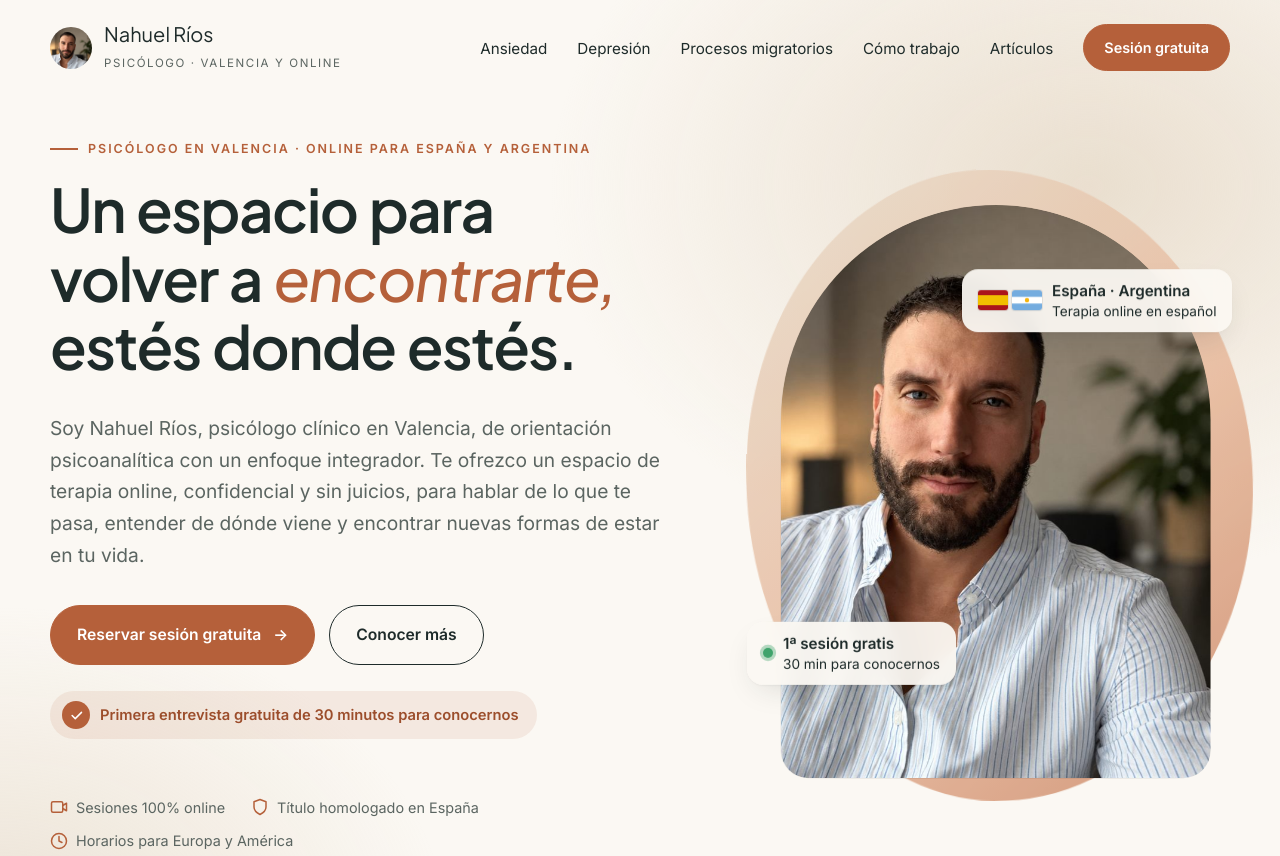
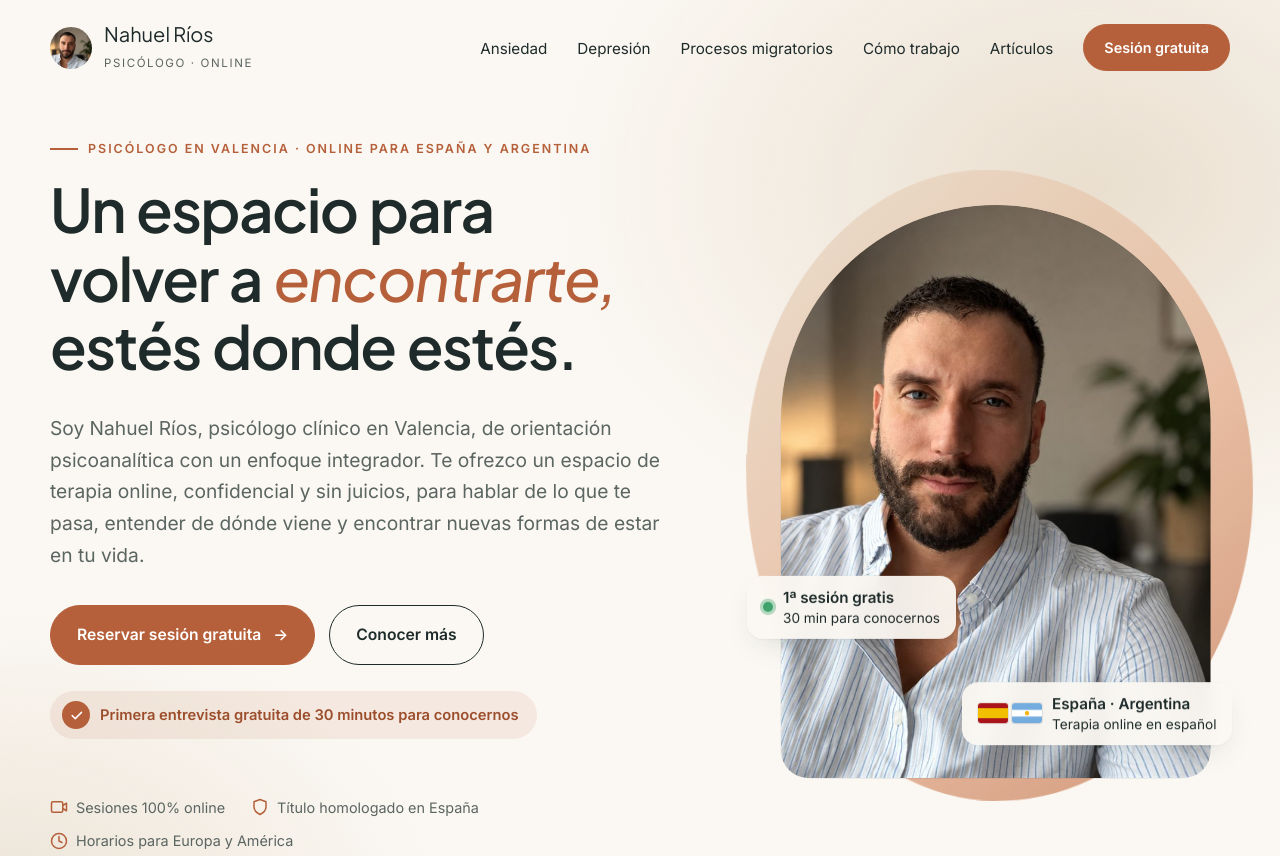
Before and after one commit to Nahuel-Rios/Psicologo, a plain HTML site: page index.html in a window 1280 px wide. Shown: the top 856 px of the page. Drawn offline with Linux system fonts and the light colour scheme.

Commit message:
Add files via upload

```diff
--- a/css/styles.css
+++ b/css/styles.css
@@ -197,8 +197,8 @@ em, .it { font-style: italic; font-family: var(--serif); }
   animation: pop .9s var(--ease) forwards, float 6s ease-in-out infinite;
 }
 .badge strong { display: block; font-size: .95rem; }
-.badge--a { left: -34px; bottom: 16%; animation-delay: 1.1s, 2s; }
-.badge--b { right: -22px; top: 12%; animation-delay: 1.3s, 2.6s; }
+.badge--a { left: -34px; bottom: 24%; animation-delay: 1.1s, 2s; }
+.badge--b { right: -22px; bottom: 5%; animation-delay: 1.3s, 2.6s; }
 .badge .dot { width: 10px; height: 10px; border-radius: 50%; background: #3FA36B; box-shadow: 0 0 0 0 rgba(63,163,107,.5); animation: pulse 2.2s infinite; flex: none; }
 .badge .flag { font-size: 1.25rem; }
 
@@ -467,7 +467,7 @@ em, .it { font-style: italic; font-family: var(--serif); }
   .hero { padding-top: 110px; min-height: auto; }
   .hero-grid, .split { grid-template-columns: 1fr; }
   .portrait { order: -1; width: min(270px, 70%); margin: 0 auto 10px; }
-  .badge--a { left: -18px; } .badge--b { right: -14px; }
+  .badge--a { left: -18px; bottom: 17%; } .badge--b { right: -14px; bottom: -6%; }
   .regions { grid-template-columns: 1fr; }
   .footer-grid { grid-template-columns: 1fr; gap: 36px; }
   .posts { grid-template-columns: 1fr; }
--- a/index.html
+++ b/index.html
@@ -113,7 +113,7 @@
   <nav class="wrap nav" aria-label="Principal">
     <a class="brand" href="./" aria-label="Nahuel Ríos, psicólogo — inicio">
       <img src="img/nahuel-rios-avatar.jpg" alt="" width="42" height="42">
-      <span><span class="brand-name">Nahuel Ríos</span><span class="brand-sub">Psicólogo · Valencia y online</span></span>
+      <span><span class="brand-name">Nahuel Ríos</span><span class="brand-sub">Psicólogo · Online</span></span>
     </a>
     <button class="menu-toggle" aria-label="Abrir menú" aria-expanded="false" aria-controls="menu"><span></span></button>
     <ul class="nav-links" id="menu">
```
Also changed, not shown: ansiedad.html (+1 -1 lines), blog/ansiedad-al-emigrar.html (+1 -1 lines), blog/ataques-de-panico-que-hacer.html (+1 -1 lines), blog/cuando-ir-al-psicologo.html (+1 -1 lines), blog/duelo-migratorio-sintomas-y-etapas.html (+1 -1 lines), blog/index.html (+1 -1 lines), blog/sindrome-de-ulises.html (+1 -1 lines), blog/soledad-al-emigrar.html (+1 -1 lines), blog/volver-o-quedarse.html (+1 -1 lines), depresion.html (+1 -1 lines), duelo-migratorio.html (+1 -1 lines), privacidad.html (+1 -1 lines), psicoanalisis-online.html (+1 -1 lines).
